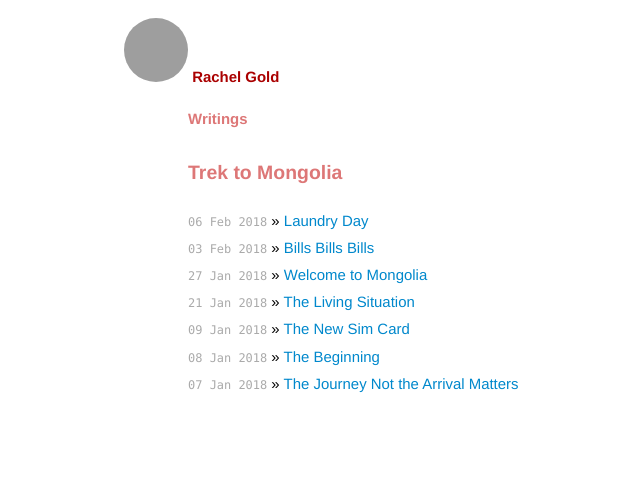
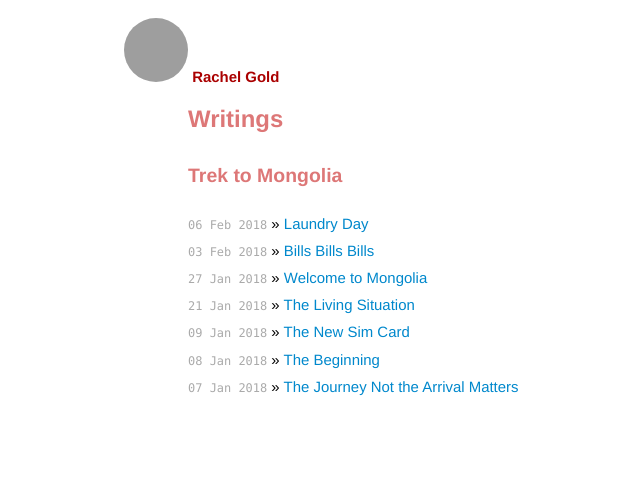
Before and after one commit to rachelgold/rachelgold.github.io, a Jekyll site: the page built from writings/index.html, in a window 1280 px wide. Shown: the top 485 px of the page, without its empty margins (138-778 px from the left). Built offline with Jekyll 4.4.1, drawn with Linux system fonts in a browser that asks for light colours; grey boxes are pictures that could not be loaded.

Commit message:
Fix the header size on the writings page

```diff
--- a/css/main.css
+++ b/css/main.css
@@ -104,6 +104,10 @@ site-titlename a, .title a {
 
 .site-header-breadcrumb {
   margin-top: 1em;
+}
+
+h1.section-header {
+  font-size: 160%;
 }
 
 h2.section-header {
```
